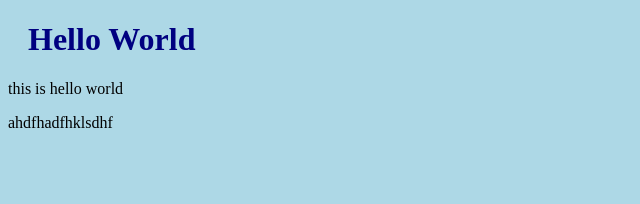
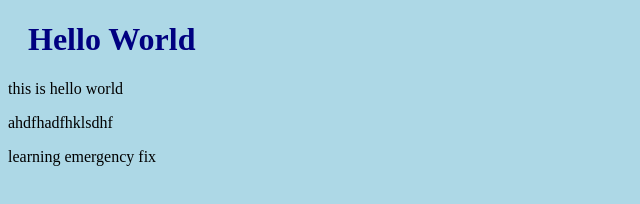
Before and after one commit to santosh744/hello-world, a plain HTML site: page index.html in a window 1280 px wide. Shown: the whole page, without its empty margins (0-640 px from the left). Drawn offline with Linux system fonts and the light colour scheme.

Commit message:
updated index.html with emergency fix

```diff
--- a/index.html
+++ b/index.html
@@ -10,5 +10,6 @@
     <h1>Hello World</h1>
     <p>this is hello world</p>
     <p>ahdfhadfhklsdhf</p>
+    <p>learning emergency fix</p>
 </body>
 </html>
```
